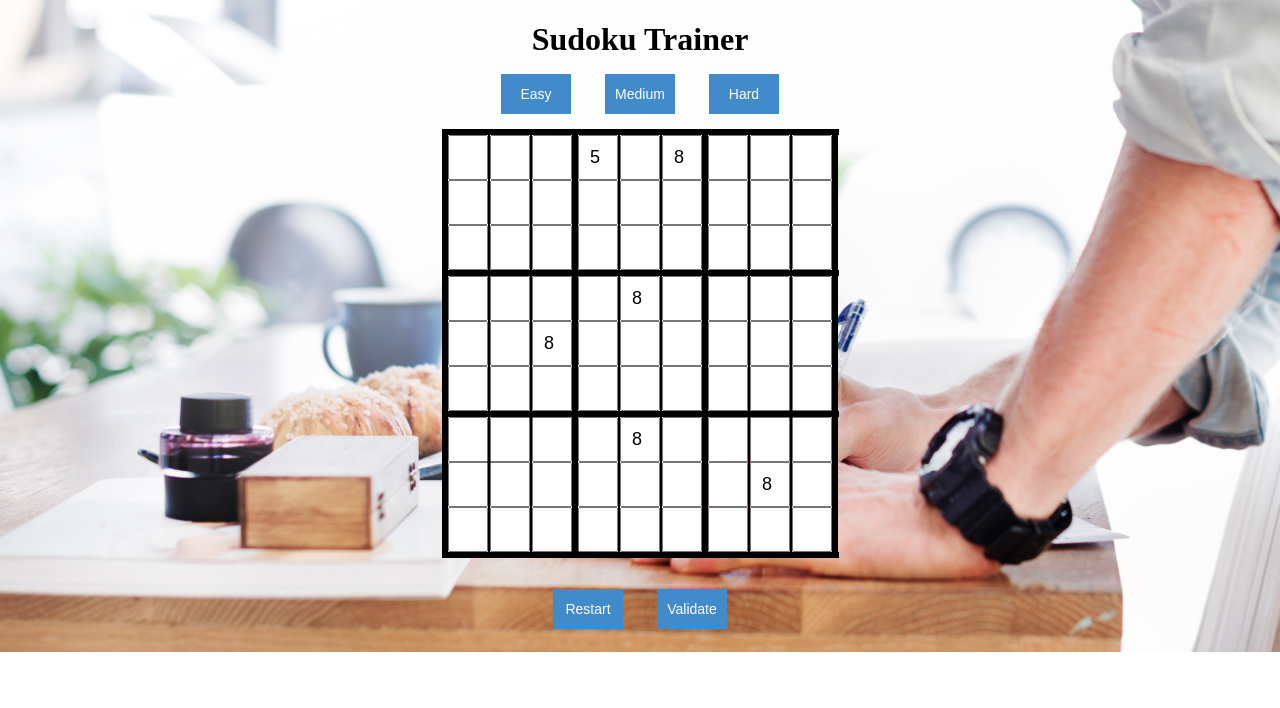
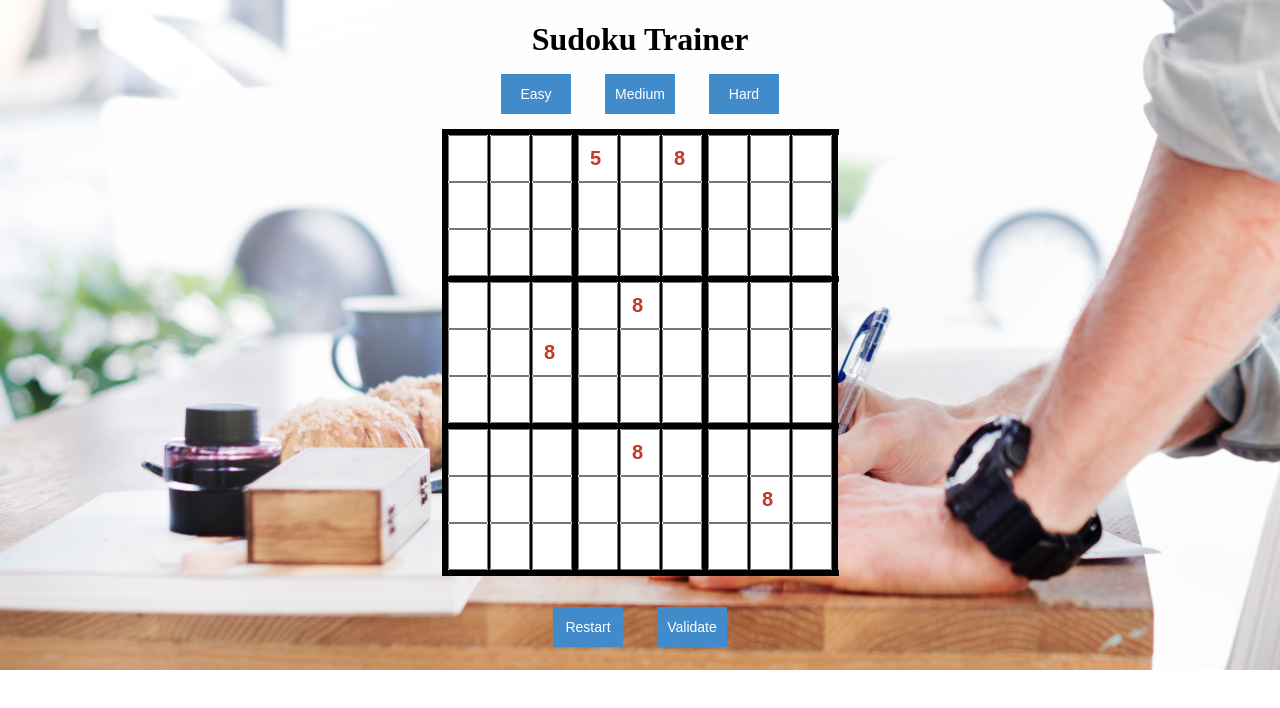
Before and after one commit to AroniasPrenovost/sudoku, a plain HTML site: page index.html in a window 1280 px wide. Both pictures are taken after a click on the button "Easy". Drawn offline with nearby package versions, Linux system fonts and the light colour scheme.

Commit message:
added input styling to segment static numbers and input

```diff
--- a/index.css
+++ b/index.css
@@ -35,10 +35,14 @@ button:hover {
 input {
   padding:10px;
   width:16px;
-  font-size: 18px
+  font-size: 20px
 }
 input[type=text]:focus {
   outline:none;
+}
+input[readonly] {
+  font-weight:bold;
+  color:#c0392b;
 }
 
 .divTableRow {
--- a/index.js
+++ b/index.js
@@ -17,7 +17,6 @@
       document.getElementById('myBtn2').onclick = function() {
           document.getElementById("myForm").reset();
           $("input").prop('readonly', false);
-           $('input').addClass('form-control');
         document.getElementById("inp1").value = "5";
         document.getElementById('inp1').readOnly = true;
         document.getElementById("inp8").value = "8";
--- a/jquery.js
+++ b/jquery.js
@@ -2,12 +2,18 @@
 $("document").ready(function() {
   $("input").val("?")
   $("input").prop("readonly", true);
-})
+});
+// bold prepopulated values
+$(document).ready(function(){
+    $("button").click(function(){
+    $("input").addClass("bold");
+    });
+});
 // resets form field data sans readonly fields
 $("#reset").click(function(){
   $("input").each(function(){
     if($(this).is("[readonly]") == false) {
-      $(this).val(null);
+       $(this).val(null);
     }
   });
 });
```
Lines whose indentation alone changed are shown as unchanged.
